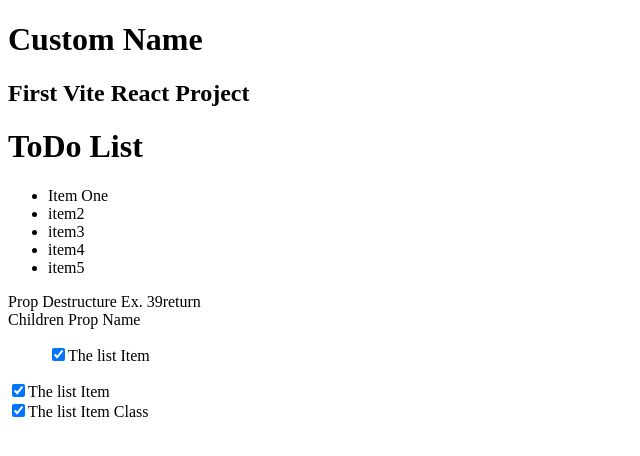
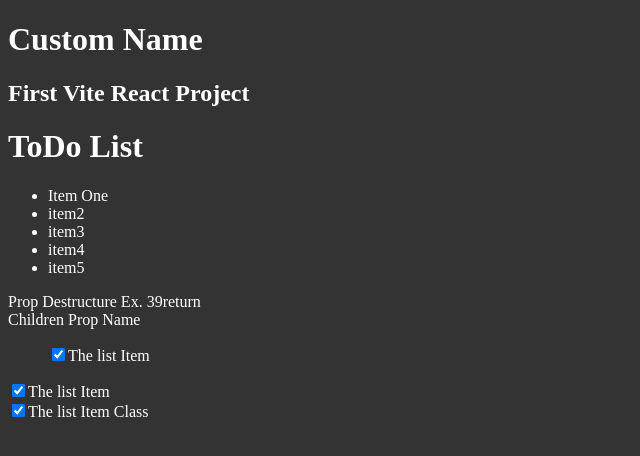
Before and after one commit to iqbal-arif/SimplifiedReactJS, a React (Vite) app in the folder demo/vite-project/myviteproject/: page / in a window 1280 px wide. Shown: the top 456 px of the page, without its empty margins (0-640 px from the left). Built offline with nearby package versions, Linux system fonts and the light colour scheme.

Commit message:
modified:   demo/vite-project/myviteproject/src/App.jsx new file:   demo/vite-project/myviteproject/src/style.css

```diff
--- a/demo/vite-project/myviteproject/src/App.jsx
+++ b/demo/vite-project/myviteproject/src/App.jsx
@@ -6,6 +6,9 @@ import { NamePropDestructure } from "./PropDestructure";
 import { ChildProp } from "./ChildProp";
 import { TodoListItem } from "./TodoListItem";
 import { TodoListItemClass } from "./TodoListItemClass";
+// Importing css file
+import "./style.css";
+
 function App() {
   /*
   Lesson 9: Thinking in components
--- /dev/null
+++ b/demo/vite-project/myviteproject/src/style.css
@@ -0,0 +1,4 @@
+body {
+  background-color: #333;
+  color: white;
+}
```
